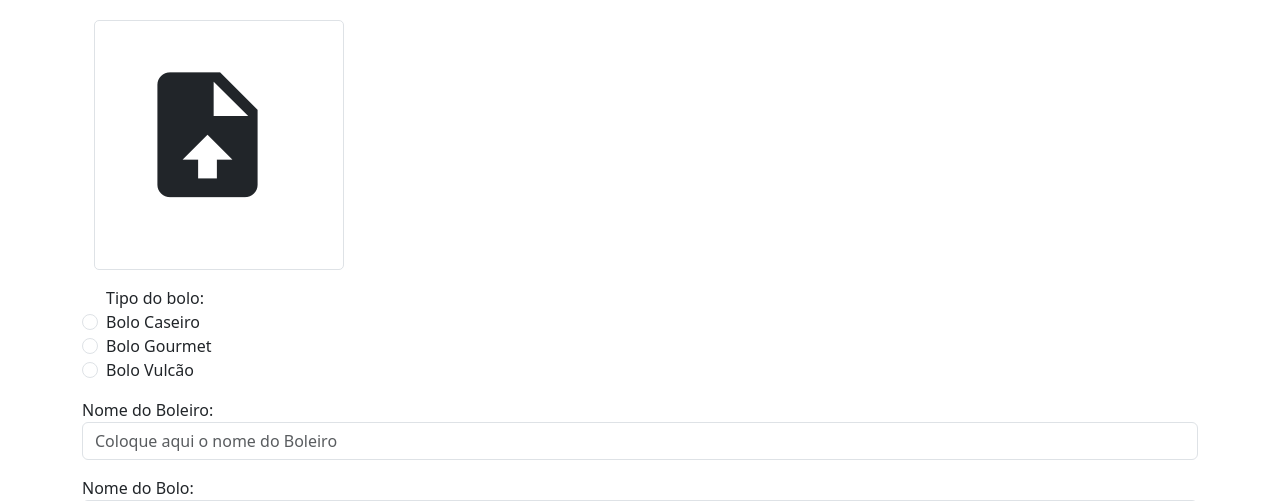
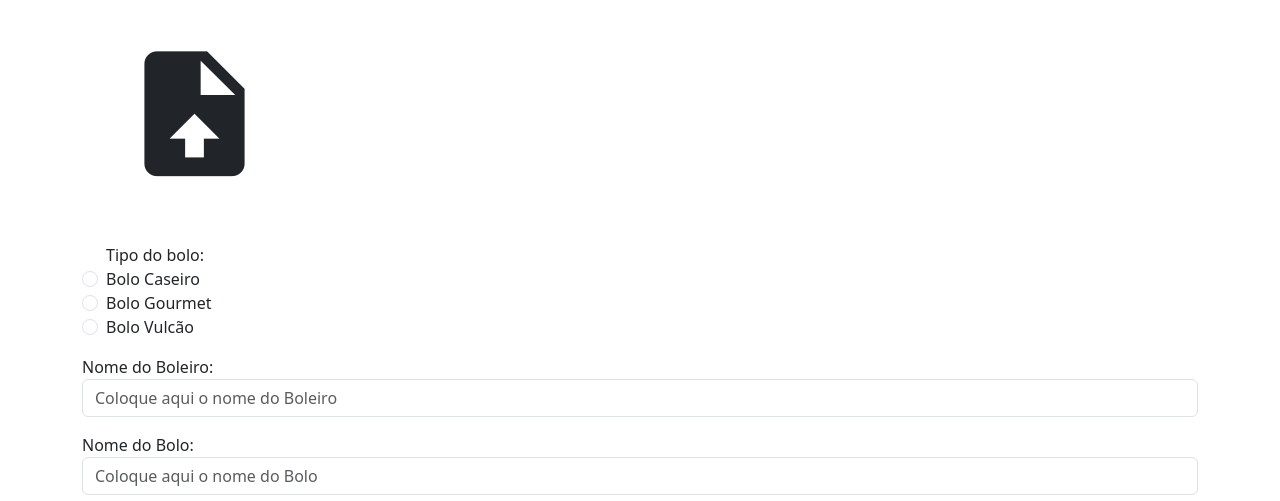
Before and after one commit to OmanoRH/Projeto-I, a PHP site: page /cadastro.php in a window 1280 px wide. Shown: the part 94-595 px from the top of the page. Run offline with PHP 8.4, Linux system fonts and the light colour scheme.

Commit message:
pqp fudeu

```diff
--- a/CSS/style.css
+++ b/CSS/style.css
@@ -1,14 +1,9 @@
 
-#imgShow{
-    display: flex;
-    height: 250px;
-    width: 250px;
-    margin-left: 12px;
-    margin-bottom: 15px;
-    margin-top: 20px;
-    border: 1px solid #dee2e6;
-    border-radius: 5px;
-}
+ #fotoBolo{
+
+    text-align: left;
+    height: 10px !important;
+ }
 
 #icon{
     margin-top: 50%;
```
Also changed, not shown: paginaReceita.php (+7 -8 lines), pagina_receita.php (+49 -0 lines).
